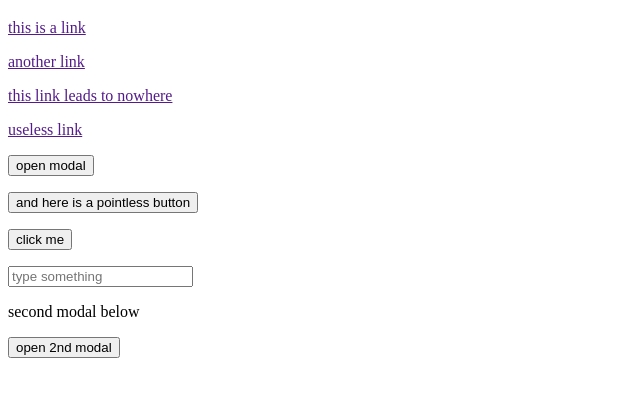
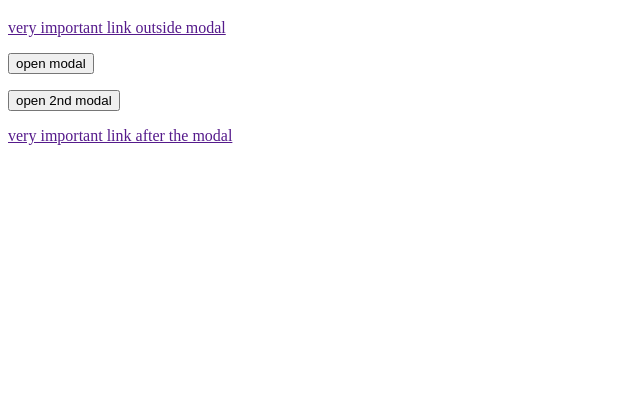
Before and after one commit to naiiiden/focus-trap-test, a plain HTML site: page index.html in a window 1280 px wide. Shown: the part 61-458 px from the top of the page, without its empty margins (0-640 px from the left). Drawn offline with Linux system fonts and the light colour scheme.

Commit message:
clean up html

```diff
--- a/index.html
+++ b/index.html
@@ -22,26 +22,16 @@
 </head>
 <body>
     <h1>Focus Trap Test Page</h1>
-    <a href="">this is a link</a>
-    <a href="">another link</a>
-    <a href="">this link leads to nowhere</a>
-    <a href="">useless link</a>
+    <a href="">very important link outside modal</a>
     <button class="open-close-modal">open modal</button>
     <div class="modal">
         <a href="">very important link</a>
         <div>
-            <button class="open-close-modal">close modal X</button>
             <h2>this is a modal</h2>
         </div>
         <input type="text" name="" id="" placeholder="write something here"/>
         <input type="password" name="" id="" placeholder="password"/>
-        <input type="submit" value="submit" class="open-close-modal">
     </div>
-    <button>and here is a pointless button</button>
-    <button>click me</button>
-    <input type="text" name="" id="" placeholder="type something">
-
-    <p>second modal below</p>
     <button class="open-close-modal-2">open 2nd modal</button>
     <div class="modal-2">
         <div>
@@ -62,6 +52,7 @@
         <input type="password" name="" id="" placeholder="password"/>
         <input type="submit" value="submit" class="open-close-modal-2">
     </div>
+    <a href="">very important link after the modal</a>
     <script>
     function createFocusTrap(modalElement, openModalButtons) {
         let openModal = false;
```
